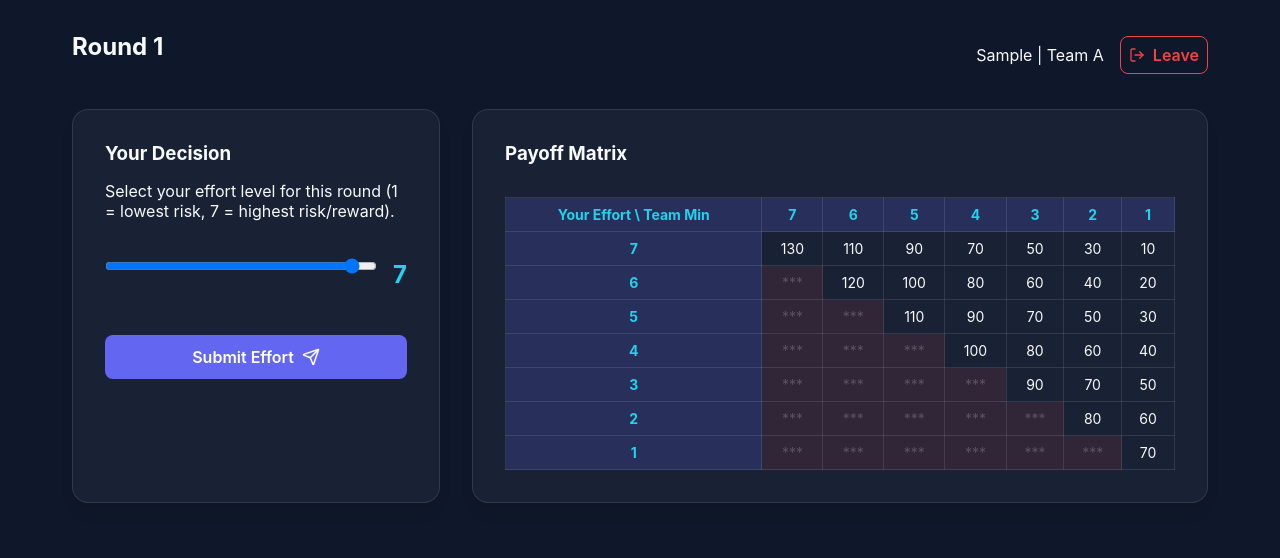
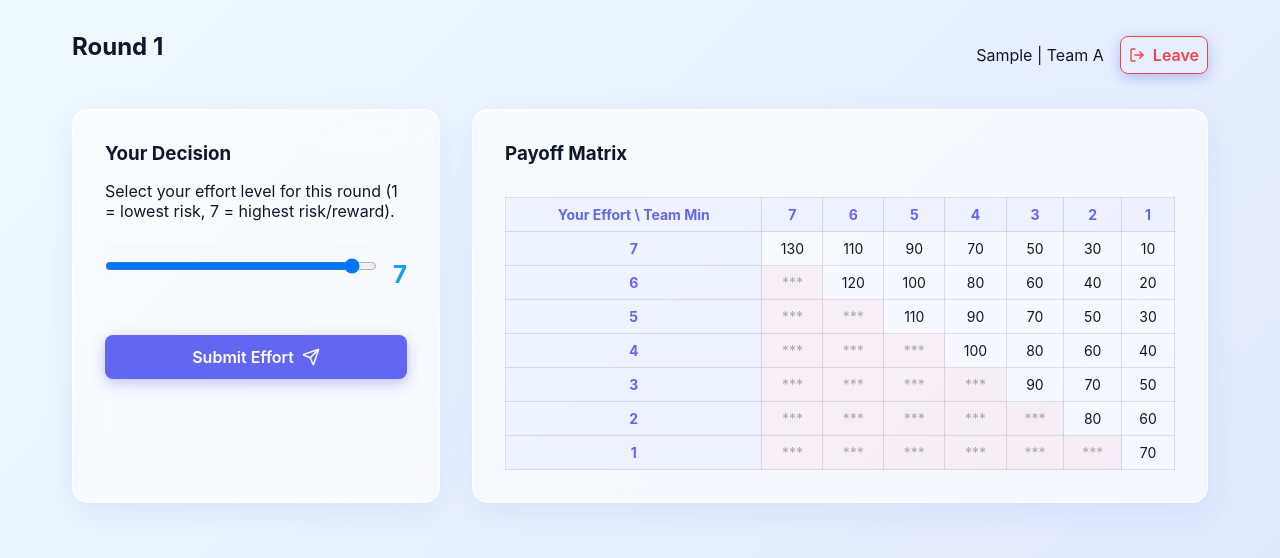
Before and after one commit to shreeraj-chatterjee/stag-hunt-game, a React (Vite) app: page /student in a window 1280 px wide. Both pictures are taken after typing "Sample", "Sample" into the empty fields and a click on the button "Enter Game". Shown: the top 558 px of the page. Built offline with nearby package versions, Linux system fonts and the light colour scheme.

Commit message:
Update UI to beautiful light mode glassmorphism

```diff
--- a/src/index.css
+++ b/src/index.css
@@ -1,11 +1,10 @@
 :root {
   --primary: #6366f1;
   --primary-hover: #4f46e5;
-  --bg-dark: #0f172a;
-  --bg-card: #1e293b;
-  --text-light: #f8fafc;
-  --text-muted: #94a3b8;
-  --accent: #22d3ee;
+  --bg-main: #f8fafc;
+  --text-main: #0f172a;
+  --text-muted: #64748b;
+  --accent: #0ea5e9;
   --danger: #ef4444;
   --success: #22c55e;
 }
@@ -18,8 +17,9 @@
 }
 
 body {
-  background-color: var(--bg-dark);
-  color: var(--text-light);
+  /* A beautiful, subtle light gradient for the background */
+  background: linear-gradient(135deg, #f0f9ff 0%, #e0e7ff 100%);
+  color: var(--text-main);
   min-height: 100vh;
   display: flex;
   flex-direction: column;
@@ -32,13 +32,15 @@ body {
   width: 100%;
 }
 
+/* Light mode frosted glass effect */
 .glass-card {
-  background: rgba(30, 41, 59, 0.7);
-  backdrop-filter: blur(10px);
-  border: 1px solid rgba(255, 255, 255, 0.1);
+  background: rgba(255, 255, 255, 0.6);
+  backdrop-filter: blur(16px);
+  -webkit-backdrop-filter: blur(16px);
+  border: 1px solid rgba(255, 255, 255, 0.8);
   border-radius: 1rem;
   padding: 2rem;
-  box-shadow: 0 10px 15px -3px rgba(0, 0, 0, 0.1), 0 4px 6px -2px rgba(0, 0, 0, 0.05);
+  box-shadow: 0 8px 32px 0 rgba(31, 38, 135, 0.07);
 }
 
 h1, h2, h3 {
@@ -67,28 +69,32 @@ button {
   align-items: center;
   justify-content: center;
   gap: 0.5rem;
+  box-shadow: 0 4px 14px 0 rgba(99, 102, 241, 0.39);
 }
 
 button:hover {
   background: var(--primary-hover);
-  transform: translateY(-1px);
+  transform: translateY(-2px);
+  box-shadow: 0 6px 20px rgba(99, 102, 241, 0.4);
 }
 
 input, select {
   width: 100%;
-  background: rgba(15, 23, 42, 0.8);
-  border: 1px solid rgba(255, 255, 255, 0.2);
-  color: white;
+  background: rgba(255, 255, 255, 0.9);
+  border: 1px solid rgba(0, 0, 0, 0.1);
+  color: var(--text-main);
   padding: 0.75rem 1rem;
   border-radius: 0.5rem;
   margin-bottom: 1rem;
   font-size: 1rem;
   outline: none;
-  transition: border-color 0.2s;
+  transition: all 0.2s;
+  box-shadow: inset 0 2px 4px rgba(0,0,0,0.02);
 }
 
 input:focus, select:focus {
   border-color: var(--primary);
+  box-shadow: 0 0 0 3px rgba(99, 102, 241, 0.2);
 }
 
 .matrix-table {
@@ -99,23 +105,23 @@ input:focus, select:focus {
 }
 
 .matrix-table th, .matrix-table td {
-  border: 1px solid rgba(255, 255, 255, 0.1);
+  border: 1px solid rgba(0, 0, 0, 0.1);
   padding: 0.5rem;
   text-align: center;
 }
 
 .matrix-table th {
-  background: rgba(99, 102, 241, 0.2);
-  color: var(--accent);
+  background: rgba(99, 102, 241, 0.05);
+  color: var(--primary);
 }
 
 .matrix-table .impossible {
-  background: rgba(239, 68, 68, 0.1);
-  color: rgba(255, 255, 255, 0.2);
+  background: rgba(239, 68, 68, 0.05);
+  color: rgba(0, 0, 0, 0.3);
 }
 
 .matrix-table .highlighted {
-  background: rgba(34, 197, 94, 0.2);
+  background: rgba(34, 197, 94, 0.1);
   font-weight: bold;
   border: 2px solid var(--success);
 }
@@ -146,8 +152,7 @@ input:focus, select:focus {
 
 .role-card:hover {
   transform: translateY(-5px);
-  box-shadow: 0 20px 25px -5px rgba(0, 0, 0, 0.2);
-  border-color: var(--primary);
+  box-shadow: 0 20px 25px -5px rgba(0, 0, 0, 0.1);
 }
 
 /* Dashboard Grids */
```
